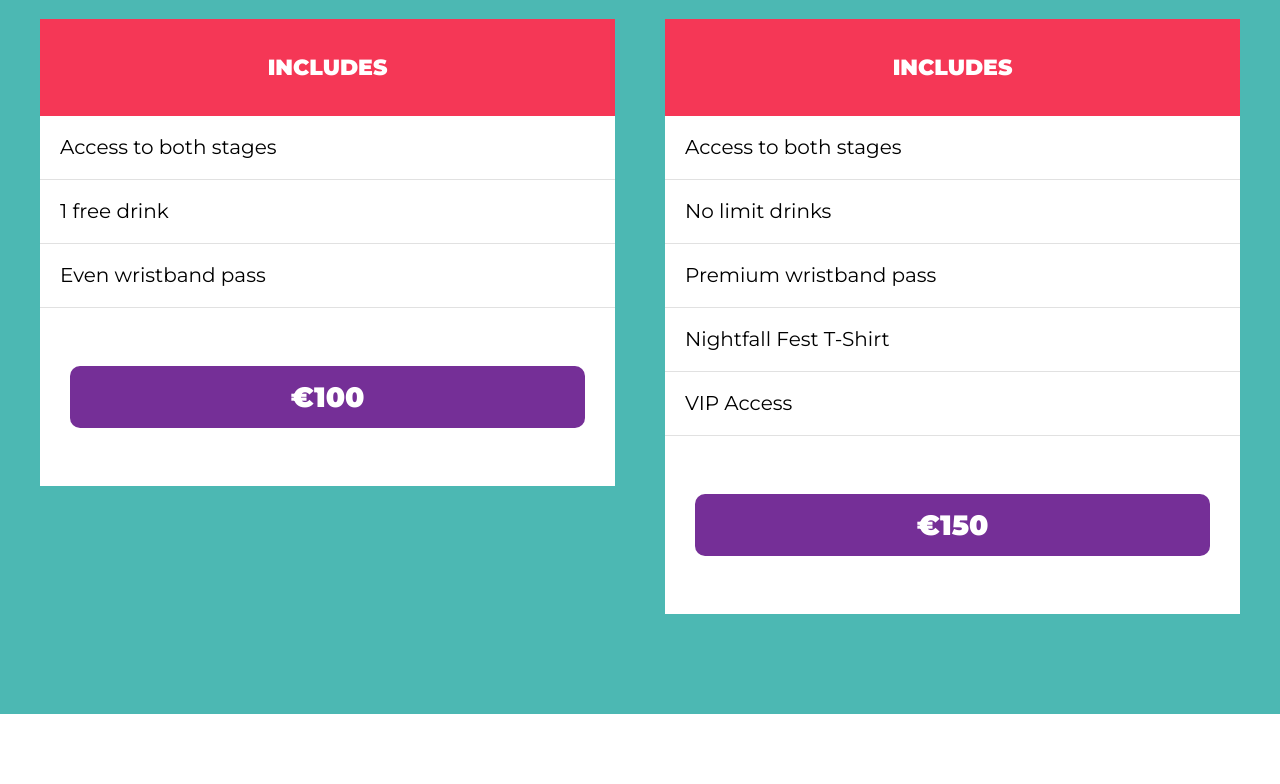
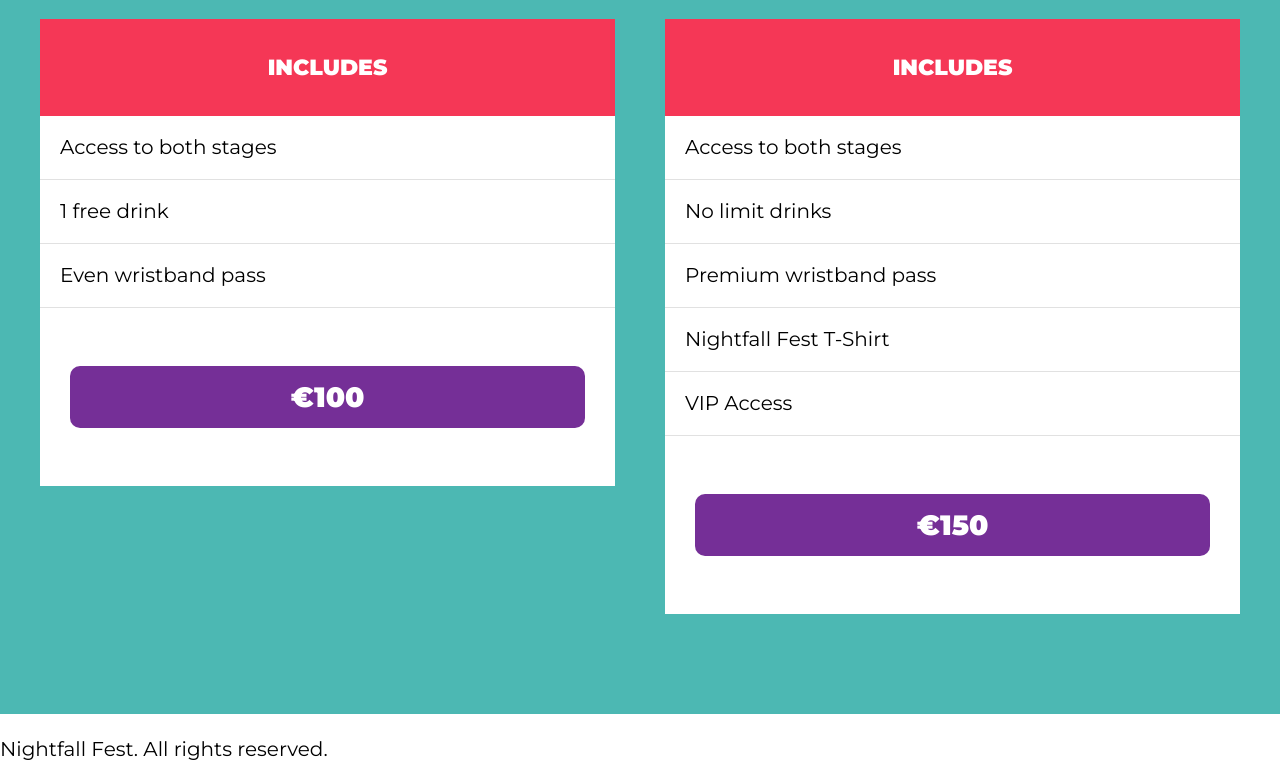
Before and after one commit to antyep/nightfall_fest, a website: page index.html in a window 1280 px wide. Shown: the part 3181-3965 px from the top of the page. Before the commit the page ends 3895 px from the top, so only its background shows below. Drawn offline with Linux system fonts and the light colour scheme.

Commit message:
Add: Footer to index.html

```diff
--- a/index.html
+++ b/index.html
@@ -157,5 +157,9 @@
         </div>
       </div>
     </section>
+
+    <footer class="footer">
+      <p>Nightfall Fest. All rights reserved.</p>
+    </footer>
   </body>
 </html>
```
